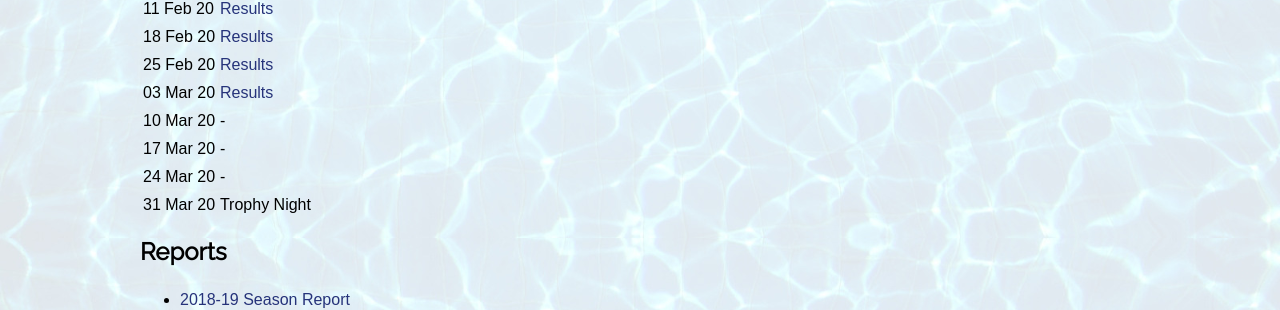
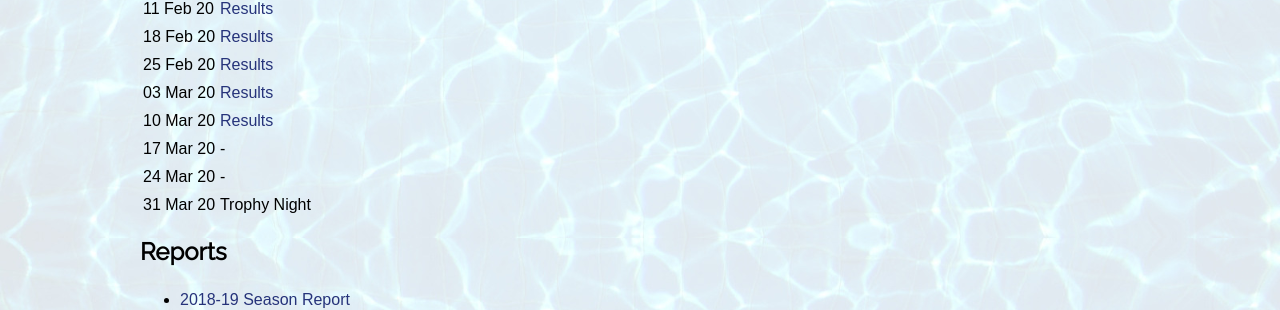
Before and after one commit to sandswim/website, a Jekyll site: the page built from pages/results.md, in a window 1280 px wide and 900 px high, scrolled down 574 px. Shown: the part 148-458 px from the top of the window. Built offline with Jekyll 4.4.1, drawn with Linux system fonts in a browser that asks for light colours.

Commit message:
Update results.md

```diff
--- a/pages/results.md
+++ b/pages/results.md
@@ -25,7 +25,7 @@ permalink: /results
 18 Feb 20 | [Results](files/results/ClubNight-2020-02-18.pdf)
 25 Feb 20 | [Results](files/results/ClubNight-2020-02-25.pdf)
 03 Mar 20 | [Results](files/results/ClubNight-2020-03-03.pdf)
-10 Mar 20 | -
+10 Mar 20 | [Results](files/results/ClubNight-2020-03-10.pdf)
 17 Mar 20 | -
 24 Mar 20 | -
 31 Mar 20 | Trophy Night
```
